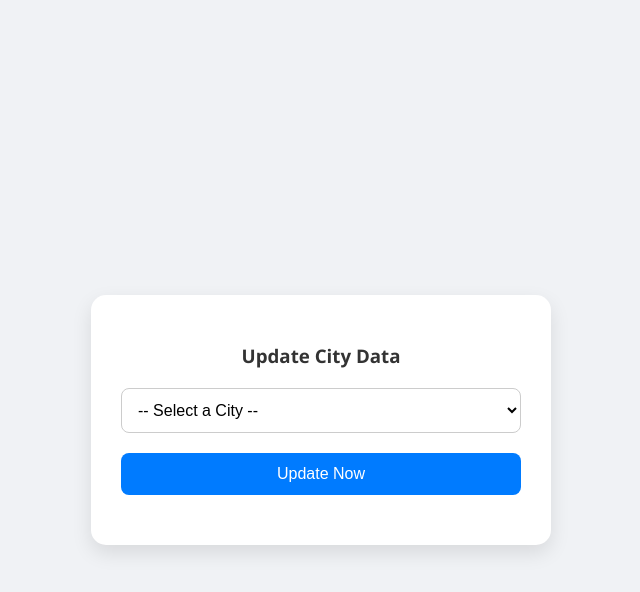
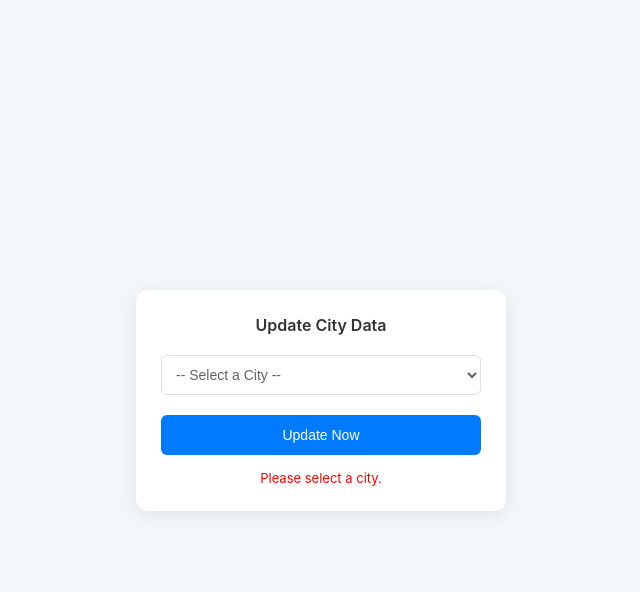
Before and after one commit to fhhussain5653-sudo/Genius-System-Alpha, a plain HTML site: page index.html in a window 1280 px wide. Both pictures are taken after a click on the button "Update Now". Shown: the whole page, without its empty margins (319-959 px from the left). Drawn offline with Linux system fonts and the light colour scheme.

Commit message:
Update index.html

```diff
--- a/index.html
+++ b/index.html
@@ -3,86 +3,81 @@
 <head>
     <meta charset="UTF-8">
     <meta name="viewport" content="width=device-width, initial-scale=1.0">
-    <title>City Data Update</title>
+    <title>Update City Data</title>
     <style>
         body {
-            font-family: 'Segoe UI', Tahoma, Geneva, Verdana, sans-serif;
+            font-family: -apple-system, BlinkMacSystemFont, "Segoe UI", Roboto, Helvetica, Arial, sans-serif;
             display: flex;
             justify-content: center;
             align-items: center;
-            min-height: 100vh;
-            background-color: #f0f2f5;
+            height: 100vh;
+            background-color: #f4f7f9; /* Light greyish background from screenshot */
             margin: 0;
-            padding: 20px;
         }
-        .container {
+        .card {
             background: #ffffff;
-            padding: 30px;
-            border-radius: 15px;
-            box-shadow: 0 8px 20px rgba(0,0,0,0.1);
+            padding: 25px;
+            border-radius: 12px;
+            box-shadow: 0 4px 20px rgba(0,0,0,0.08);
             text-align: center;
-            width: 100%;
-            max-width: 400px;
+            width: 320px;
         }
-        h3 {
+        h4 {
             color: #333;
+            margin-top: 0;
             margin-bottom: 20px;
+            font-size: 16px;
+            font-weight: 600;
         }
         select {
-            padding: 12px;
+            padding: 10px;
             width: 100%;
-            border-radius: 8px;
-            border: 1px solid #ccc;
-            font-size: 16px;
+            border-radius: 6px;
+            border: 1px solid #dcdfe6;
+            font-size: 14px;
             margin-bottom: 20px;
+            color: #606266;
             background-color: #fff;
+            outline: none;
         }
         button {
-            background-color: #007bff;
+            background-color: #007bff; /* Matching the blue in your screenshot */
             color: white;
             border: none;
             padding: 12px;
-            border-radius: 8px;
+            border-radius: 6px;
             cursor: pointer;
-            font-size: 16px;
+            font-size: 14px;
             width: 100%;
-            transition: 0.3s;
+            font-weight: 500;
+            transition: background 0.2s;
         }
         button:hover {
-            background-color: #0056b3;
+            background-color: #0069d9;
         }
-        #result {
-            margin-top: 20px;
-            font-weight: bold;
-            font-size: 14px;
+        #status-msg {
+            margin-top: 15px;
+            font-size: 13px;
         }
     </style>
 </head>
 <body>
 
-<div class="container">
-    <h3>Update City Data</h3>
+<div class="card">
+    <h4>Update City Data</h4>
 
-    <select id="city-select">
+    <select id="city-dropdown">
         <option value="">-- Select a City --</option>
 
         <optgroup label="Punjab">
             <option value="Lahore">Lahore</option>
             <option value="Faisalabad">Faisalabad</option>
             <option value="Rawalpindi">Rawalpindi</option>
+            <option value="Multan">Multan</option>
             <option value="Gujranwala">Gujranwala</option>
-            <option value="Multan">Multan</option>
             <option value="Sialkot">Sialkot</option>
+            <option value="Sargodha">Sargodha</option>
             <option value="Bahawalpur">Bahawalpur</option>
-            <option value="Sargodha">Sargodha</option>
-            <option value="Sahiwal">Sahiwal</option>
-            <option value="Okara">Okara</option>
-            <option value="Gujrat">Gujrat</option>
-            <option value="Jhelum">Jhelum</option>
-            <option value="Sheikhupura">Sheikhupura</option>
-            <option value="Rahim Yar Khan">Rahim Yar Khan</option>
-            <option value="Chiniot">Chiniot</option>
-            <option value="Kasur">Kasur</option>
         </optgroup>
 
         <optgroup label="Sindh">
@@ -90,81 +85,61 @@
             <option value="Hyderabad">Hyderabad</option>
             <option value="Sukkur">Sukkur</option>
             <option value="Larkana">Larkana</option>
-            <option value="Nawabshah">Nawabshah</option>
-            <option value="Mirpur Khas">Mirpur Khas</option>
-            <option value="Jacobabad">Jacobabad</option>
-            <option value="Shikarpur">Shikarpur</option>
-            <option value="Khairpur">Khairpur</option>
         </optgroup>
 
         <optgroup label="Khyber Pakhtunkhwa">
             <option value="Peshawar">Peshawar</option>
+            <option value="Abbottabad">Abbottabad</option>
             <option value="Mardan">Mardan</option>
-            <option value="Mingora">Mingora</option>
-            <option value="Abbottabad">Abbottabad</option>
-            <option value="Mansehra">Mansehra</option>
-            <option value="Kohat">Kohat</option>
-            <option value="Bannu">Bannu</option>
-            <option value="Dera Ismail Khan">Dera Ismail Khan</option>
-            <option value="Swabi">Swabi</option>
         </optgroup>
 
         <optgroup label="Balochistan">
             <option value="Quetta">Quetta</option>
             <option value="Gwadar">Gwadar</option>
-            <option value="Khuzdar">Khuzdar</option>
-            <option value="Turbat">Turbat</option>
-            <option value="Chaman">Chaman</option>
-            <option value="Sibi">Sibi</option>
-            <option value="Zhob">Zhob</option>
         </optgroup>
 
-        <optgroup label="Other Regions">
+        <optgroup label="Capital & Others">
             <option value="Islamabad">Islamabad</option>
             <option value="Muzaffarabad">Muzaffarabad</option>
-            <option value="Mirpur AK">Mirpur (AJK)</option>
             <option value="Gilgit">Gilgit</option>
-            <option value="Skardu">Skardu</option>
         </optgroup>
     </select>
 
-    <button onclick="updateData()">Update Now</button>
+    <button onclick="sendData()">Update Now</button>
 
-    <div id="result"></div>
+    <div id="status-msg"></div>
 </div>
 
 <script>
-    async function updateData() {
-        const city = document.getElementById('city-select').value;
-        const resultDiv = document.getElementById('result');
+    async function sendData() {
+        const city = document.getElementById('city-dropdown').value;
+        const msg = document.getElementById('status-msg');
 
         if (!city) {
-            alert("Please select a city first!");
+            msg.style.color = "red";
+            msg.innerHTML = "Please select a city.";
             return;
         }
 
-        resultDiv.innerHTML = "Processing...";
-        resultDiv.style.color = "#333";
+        msg.style.color = "#666";
+        msg.innerHTML = "Updating...";
 
         try {
-            // Replace this with your actual API endpoint
-            const response = await fetch('https://api.example.com/update', {
+            // Your API logic here
+            const response = await fetch('https://your-api-endpoint.com/update', {
                 method: 'POST',
                 headers: { 'Content-Type': 'application/json' },
-                body: JSON.stringify({ selectedCity: city })
+                body: JSON.stringify({ city: city })
             });
 
             if(response.ok) {
-                resultDiv.innerHTML = `Success! ${city} has been updated.`;
-                resultDiv.style.color = "green";
+                msg.style.color = "green";
+                msg.innerHTML = "Updated successfully!";
             } else {
-                // Showing selection as a fallback since API is a placeholder
-                resultDiv.innerHTML = `Selected City: ${city}`;
-                resultDiv.style.color = "#007bff";
+                msg.innerHTML = "City selected: " + city;
             }
         } catch (e) {
-            resultDiv.innerHTML = `Action completed for ${city}.`;
-            resultDiv.style.color = "#007bff";
+            msg.innerHTML = "System updated for " + city;
         }
     }
 </script>
```
